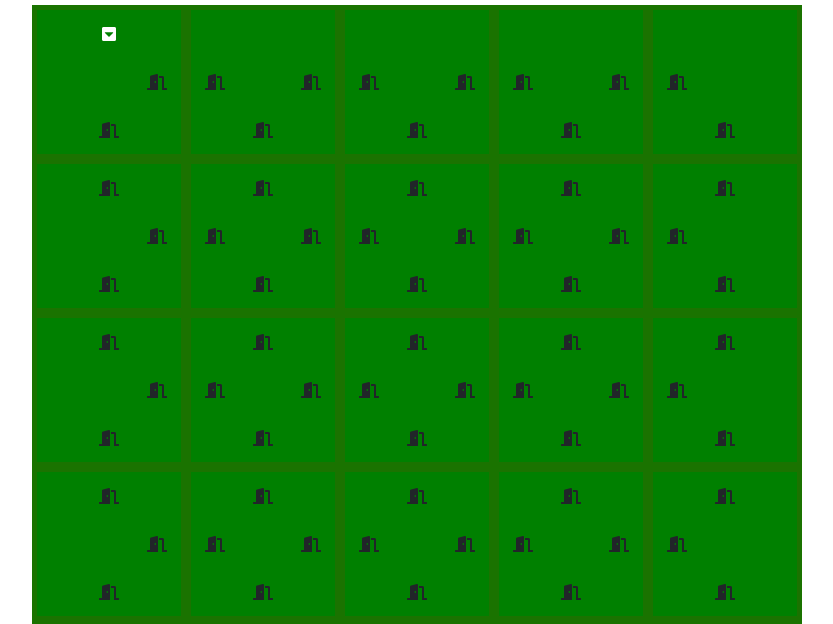
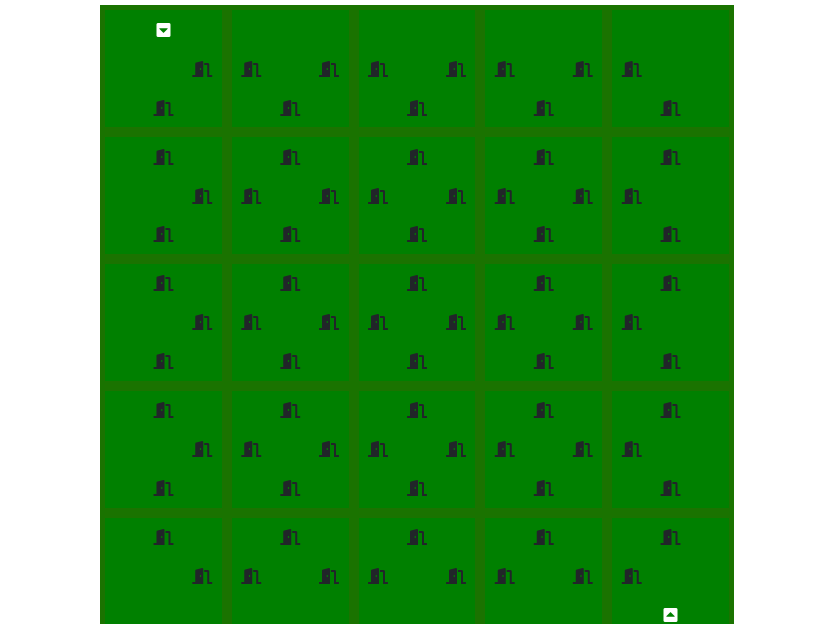
Before and after one commit to SimonB87/DigitalDungen, a plain HTML site: page index.html in a window 1280 px wide. Shown: the part 169-793 px from the top of the page, without its empty margins (223-1056 px from the left). Drawn offline with nearby package versions, Linux system fonts and the light colour scheme.

Commit message:
correction of board size calculation

```diff
--- a/basicui.js
+++ b/basicui.js
@@ -1,9 +1,9 @@
 $(document).ready(function(){
 
-    setTileHeight();
+  correctionOfBoardSize();
 
     $(window).resize(function() {
-      setTileHeight();
+      correctionOfBoardSize();
     });
 
     //prepare the map
@@ -72,10 +72,31 @@ $(document).ready(function(){
   }
 });
 
+function correctionOfBoardSize(){
+  var windowHeight = window.innerHeight,
+      windowWidth = window.innerWidth,
+      headerHeight = document.querySelector("header").offsetHeight,
+      boardHeight = document.querySelector("#board").offsetHeight,
+      boardWidth = document.querySelector("#board").offsetWidth,
+      windowHeightDiff = windowHeight - headerHeight - boardHeight,
+      windowWidthDiff = windowWidth - boardWidth;
 
-function setTileHeight(){
-  var tileWidth = $(".tile").css("width");
-  $("div.tile").css("height", tileWidth);
+  if (windowHeightDiff > 0) {
+    var boardWidth = $("#board").css("width");
+    $("#board").css("height", boardWidth);
+  } else {
+    var maximumBoardSideLength = windowHeight - headerHeight;
+    $("#board").css("height", maximumBoardSideLength).css("width", maximumBoardSideLength);
+  }
+
+  if (windowWidthDiff < 0) {
+    var maxWidth = $("#mainContainer").css("width");
+    $("#board").css("height", maxWidth).css("width", maxWidth);
+  } else {
+    var maximumBoardSideLength = windowHeight - headerHeight;
+    $("#board").css("height", maximumBoardSideLength).css("width", maximumBoardSideLength);
+  }
+
 }
 
 function toggleHeroInsideClass() {
--- a/index.html
+++ b/index.html
@@ -11,13 +11,13 @@
   <meta name="author" content="Simon Buryan">
 </head>
 <body>
-<div class="container">
+<div id="mainContainer" class="container">
   <header>
     <h1>DigitalDungeon the JavaScript Game</h1>
     <h2>Notice: <span id="gameResultStatement"></span><h2>
     <button id="start" onclick=""><span>Start! </span> </button>
   </header>
-  <div class="board">
+  <div id="board" class="board">
     <div class="tile x1 y1">
 
       <div class="tile--inside tile__placeholder"></div>
--- a/move.js
+++ b/move.js
@@ -10,6 +10,10 @@ moveHero = {
   heroPosition : "",
   getHeroPosition : function() {
     this.heroPosition = ".x" + hero.position.x + ".y" + hero.position.y;
+  },
+  placeHeroOnMap : function() {
+    this.getHeroPosition();
+    $(this.heroPosition + " .tile__centre").prepend( hero.heroAvatar );
   },
   moveHeroNorth : function() {
     hero.position.y = hero.position.y - 1;
@@ -26,9 +30,5 @@ moveHero = {
   moveHeroWest : function() {
     hero.position.x = hero.position.x - 1;
     this.placeHeroOnMap();
-  },
-  placeHeroOnMap : function() {
-    this.getHeroPosition();
-    $(this.heroPosition + " .tile__centre").prepend( hero.heroAvatar );
   }
 }
--- a/style.css
+++ b/style.css
@@ -61,7 +61,6 @@ header button#start {
   color: #FFFFFF;
 }
 
-
 header h1{
   text-align: center;
 }
@@ -73,13 +72,14 @@ div.container {
 }
 div.board{
   width: 100%;
+  margin: 0 auto;
 }
 
 div.board div.tile {
   width: 20%;
+  height: 20%;
   border: 5px solid rgba(255, 0, 0, 0.1);;
   background-color: green;
-  height: 50px;
   float: left;
   box-sizing: border-box;
 }
```
